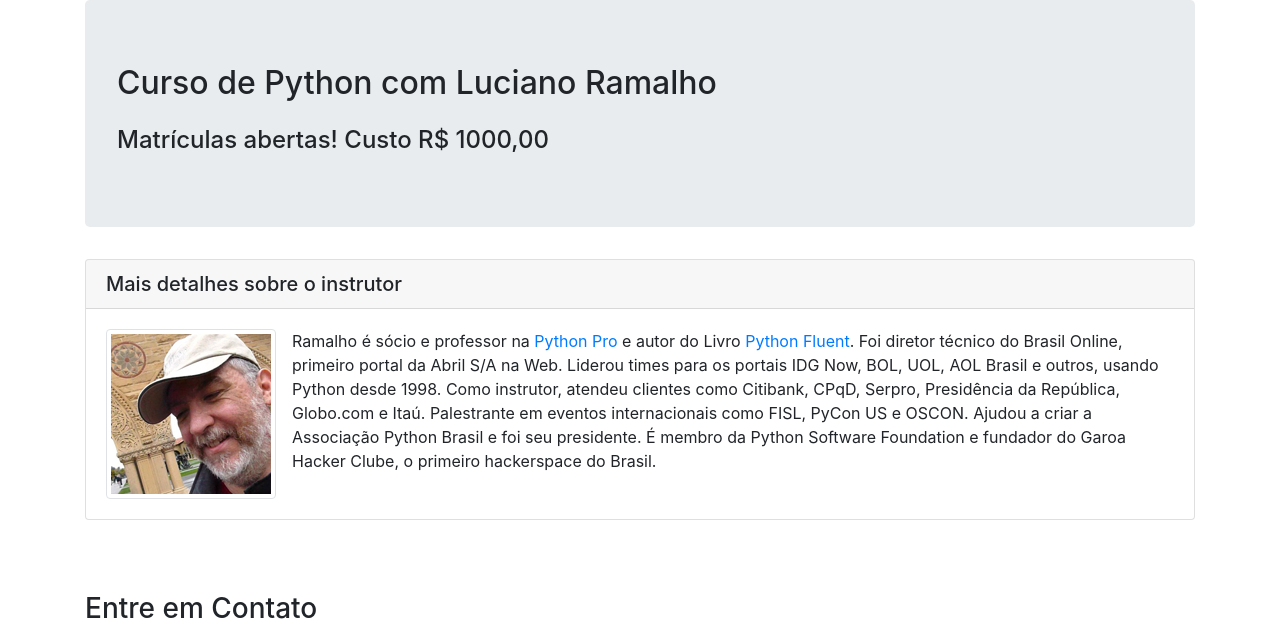
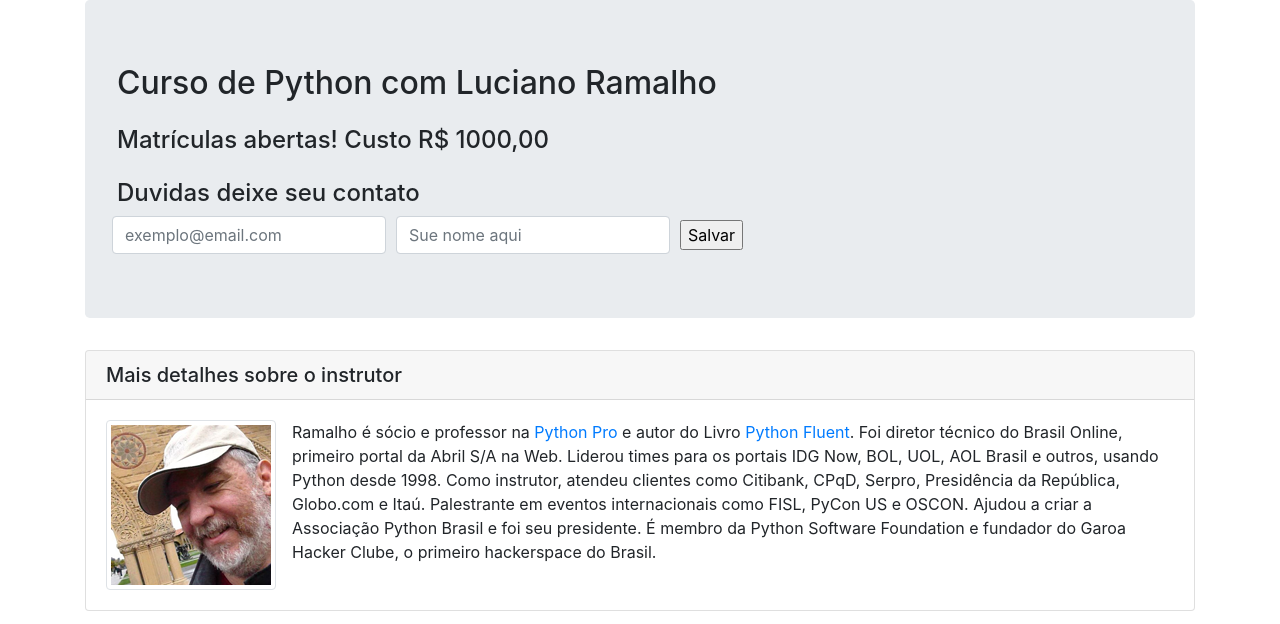
Before and after one commit to felsb3/curso-django, a Django app: page / in a window 1280 px wide. Shown: the part 56-680 px from the top of the page. Run offline with Django 3.2, Linux system fonts and the light colour scheme; some libraries are stand-ins or nearby versions.

Commit message:
close #59 (#66)

```diff
--- a/pypro/base/templates/base/home.html
+++ b/pypro/base/templates/base/home.html
@@ -14,31 +14,31 @@
 				<script class="mt-4" src="https://www.mercadopago.com.br/integrations/v1/web-payment-checkout.js"
 data-preference-id="168687691-53117bdd-0af9-46fe-a272-86a84b4b34ad" data-source="button">
 </script>
-			{#	<h4 class="mt-4">Duvidas deixe seu contato</h4>#}
-			{#	<form action="https://gmail.us6.list-manage.com/subscribe/post?u=ae622709eabf1ed01afc7b67b&amp;id=a2318f1b16"#}
-			{#		  method="post" id="mc-embedded-subscribe-form" name="mc-embedded-subscribe-form"#}
-			{#		  class="form-row align-items-center" target="_blank" novalidate>#}
-  			{#		<div class="form-row align-items-center">#}
-			{#			<div class="col-auto">#}
-			{#				<label class="sr-only" for="mce-EMAIL">Email</label>#}
-			{#				<input type="email" value="" name="EMAIL" class="form-control required" id="mce-EMAIL"#}
-			{#					   placeholder="exemplo@email.com">#}
-			{#			</div>#}
-			{#			<div class="col-auto">#}
-			{#				<label class="sr-only" for="mce-FNAME">Email</label>#}
-			{#				<input type="text" value="" name="FNAME" class="form-control" id="mce-FNAME"#}
-			{#					   placeholder="Sue nome aqui">#}
-			{#			</div>#}
-			{#			<!-- real people should not fill this in and expect good things - do not remove this or risk form bot signups-->#}
-    		{#				<div style="position: absolute; left: -5000px;" aria-hidden="true">#}
-			{#					<input type="text" name="b_ae622709eabf1ed01afc7b67b_a2318f1b16" tabindex="-1" value="">#}
-			{#				</div>#}
-			{#			<div class="col-auto">#}
-			{#				<input type="submit" value="Salvar" name="subscribe"#}
-			{#					   id="mc-embedded-subscribe" class="btm btm-primary">#}
-			{#			</div>#}
-			{#		</div>#}
-  			{#	</form>#}
+				<h4 class="mt-4">Duvidas deixe seu contato</h4>
+				<form action="https://gmail.us6.list-manage.com/subscribe/post?u=ae622709eabf1ed01afc7b67b&amp;id=a2318f1b16"
+					  method="post" id="mc-embedded-subscribe-form" name="mc-embedded-subscribe-form"
+					  class="form-row align-items-center" target="_blank" novalidate>
+  					<div class="form-row align-items-center">
+						<div class="col-auto">
+							<label class="sr-only" for="mce-EMAIL">Email</label>
+							<input type="email" value="" name="EMAIL" class="form-control required" id="mce-EMAIL"
+								   placeholder="exemplo@email.com">
+						</div>
+						<div class="col-auto">
+							<label class="sr-only" for="mce-FNAME">Email</label>
+							<input type="text" value="" name="FNAME" class="form-control" id="mce-FNAME"
+								   placeholder="Sue nome aqui">
+						</div>
+						<!-- real people should not fill this in and expect good things - do not remove this or risk form bot signups-->
+    						<div style="position: absolute; left: -5000px;" aria-hidden="true">
+								<input type="text" name="b_ae622709eabf1ed01afc7b67b_a2318f1b16" tabindex="-1" value="">
+							</div>
+						<div class="col-auto">
+							<input type="submit" value="Salvar" name="subscribe"
+								   id="mc-embedded-subscribe" class="btm btm-primary">
+						</div>
+					</div>
+  				</form>
 			</div>
 		</div>
 	</div>
```
Also changed, not shown: docker-compose.yml (added, +15 -0 lines), 2 other files.
